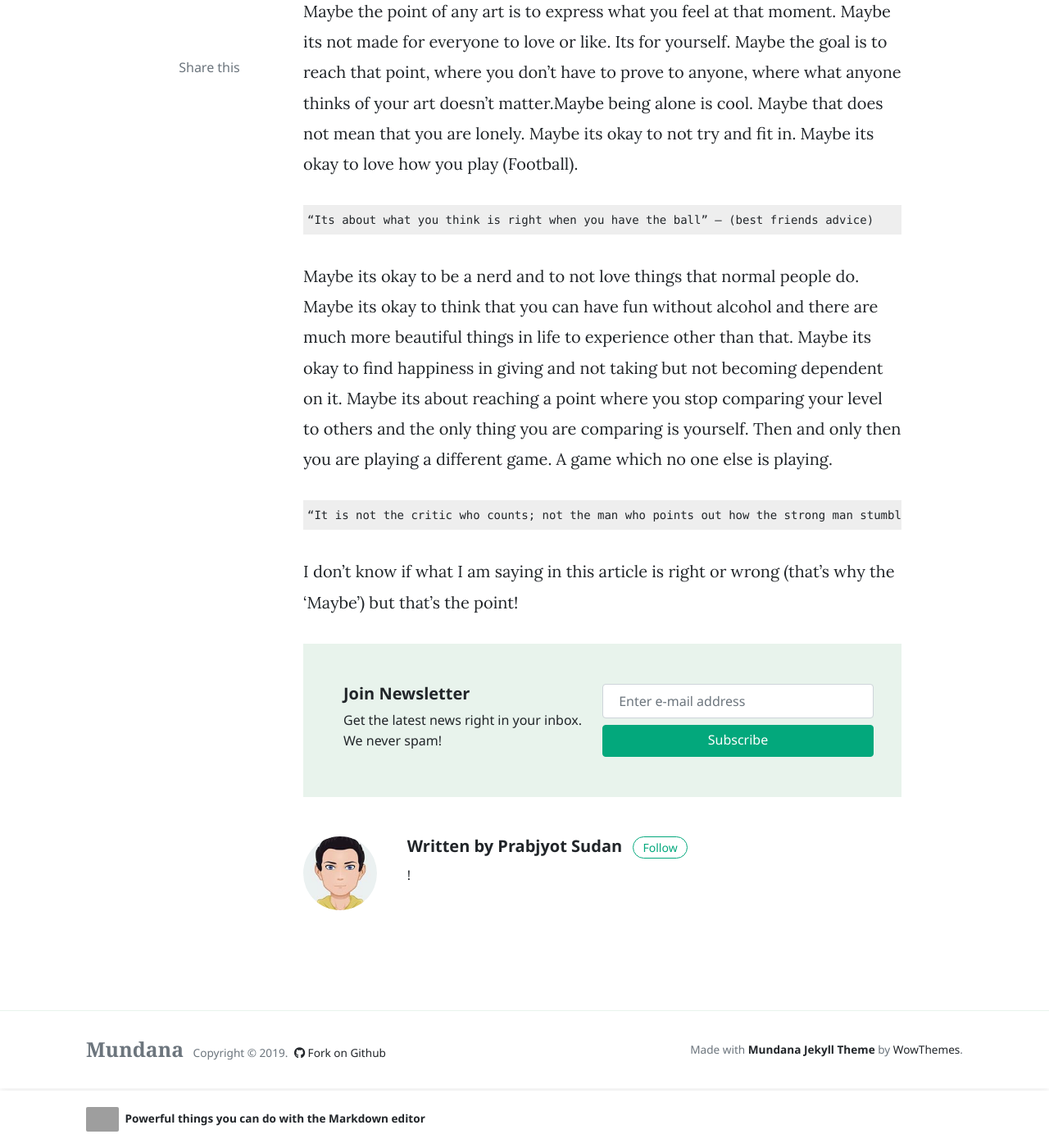
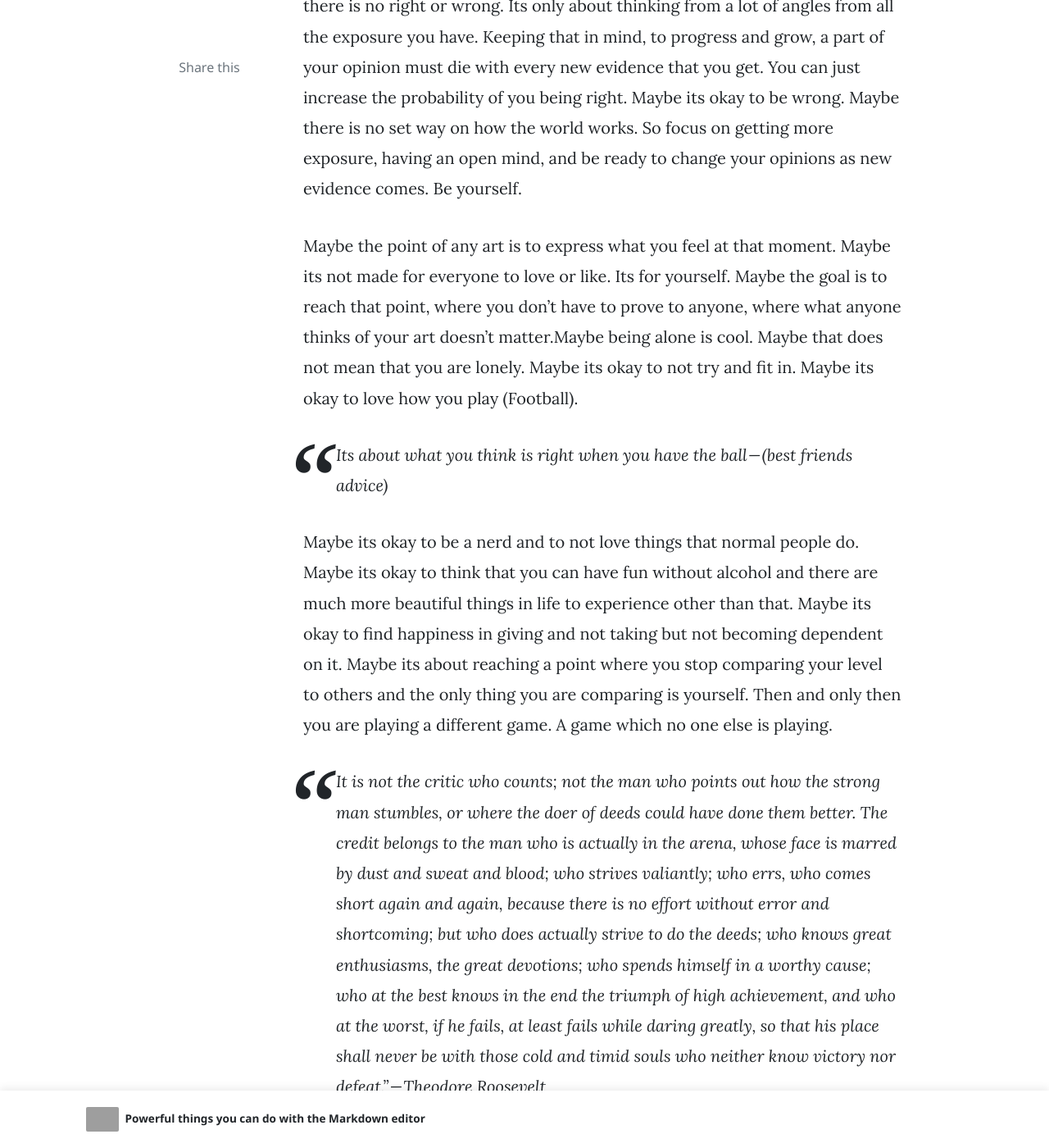
Before and after one commit to prabjyot29/binarythoughts, a Jekyll site: the page built from _posts/2019-02-04-welcome-to-jekyll.markdown, in a window 1280 px wide and 1400 px high, scrolled down 2125 px. Shown: the whole window at 82% size. Built offline with Jekyll 4.4.1, drawn with Linux system fonts in a browser that asks for light colours; nearby versions of some CDN libraries; comment, search, counter and statistics services are not loaded; some of the changed text lies outside the part shown.

```diff
--- a/_posts/2019-02-04-welcome-to-jekyll.markdown
+++ b/_posts/2019-02-04-welcome-to-jekyll.markdown
@@ -10,7 +10,7 @@ Maybe its not about becoming something. Maybe its about not becoming something t
 
 I want to go back to the time when I could just sit and learn something just because I was curious about it. I want to go back to the time when failing was not a problem. I want to go back to the time when I didn’t need a degree to prove that I have learnt a skill or I am good at something. I want to go back to the time when I could just sit for hours and create something without thinking about making money through it or getting a certificate or getting a raise. That is the time when I truly learned something. Because the only sustainable long term way to do something is to fall in love with the process or learning it.
 
-    “The only way you can be irreplaceable is when your work feels like play to you. That is when you truly grow quicker than anyone else in your field. The opportunities are only low for people who are replaceable.”
+>  The only way you can be irreplaceable is when your work feels like play to you. That is when you truly grow quicker than anyone else in your field. The opportunities are only low for people who are replaceable.
 
 I realized that as soon as I deviated from that path of learning the process, things seemed much harder, the world seemed much more complex and difficult to face. Maybe its not okay to accept that you are not going to love 8 hours of your day. Maybe its not okay to hate Mondays. Maybe there is a way that you don’t feel like taking a day off, that your work feels like vacation, that everything about it seems exciting.
 Define your own Timeline
@@ -23,10 +23,10 @@ Be yourself.
 
 Maybe the point of any art is to express what you feel at that moment. Maybe its not made for everyone to love or like. Its for yourself. Maybe the goal is to reach that point, where you don’t have to prove to anyone, where what anyone thinks of your art doesn’t matter.Maybe being alone is cool. Maybe that does not mean that you are lonely. Maybe its okay to not try and fit in. Maybe its okay to love how you play (Football).
 
-    “Its about what you think is right when you have the ball” — (best friends advice)
+> Its about what you think is right when you have the ball — (best friends advice)
 
 Maybe its okay to be a nerd and to not love things that normal people do. Maybe its okay to think that you can have fun without alcohol and there are much more beautiful things in life to experience other than that. Maybe its okay to find happiness in giving and not taking but not becoming dependent on it. Maybe its about reaching a point where you stop comparing your level to others and the only thing you are comparing is yourself. Then and only then you are playing a different game. A game which no one else is playing.
 
-    “It is not the critic who counts; not the man who points out how the strong man stumbles, or where the doer of deeds could have done them better. The credit belongs to the man who is actually in the arena, whose face is marred by dust and sweat and blood; who strives valiantly; who errs, who comes short again and again, because there is no effort without error and shortcoming; but who does actually strive to do the deeds; who knows great enthusiasms, the great devotions; who spends himself in a worthy cause; who at the best knows in the end the triumph of high achievement, and who at the worst, if he fails, at least fails while daring greatly, so that his place shall never be with those cold and timid souls who neither know victory nor defeat.” — Theodore Roosevelt
+> It is not the critic who counts; not the man who points out how the strong man stumbles, or where the doer of deeds could have done them better. The credit belongs to the man who is actually in the arena, whose face is marred by dust and sweat and blood; who strives valiantly; who errs, who comes short again and again, because there is no effort without error and shortcoming; but who does actually strive to do the deeds; who knows great enthusiasms, the great devotions; who spends himself in a worthy cause; who at the best knows in the end the triumph of high achievement, and who at the worst, if he fails, at least fails while daring greatly, so that his place shall never be with those cold and timid souls who neither know victory nor defeat.” — Theodore Roosevelt
 
 I don’t know if what I am saying in this article is right or wrong (that’s why the ‘Maybe’) but that’s the point!
```
Also changed, not shown: other parts of _posts/2019-02-04-welcome-to-jekyll.markdown (+1 -1 lines).
